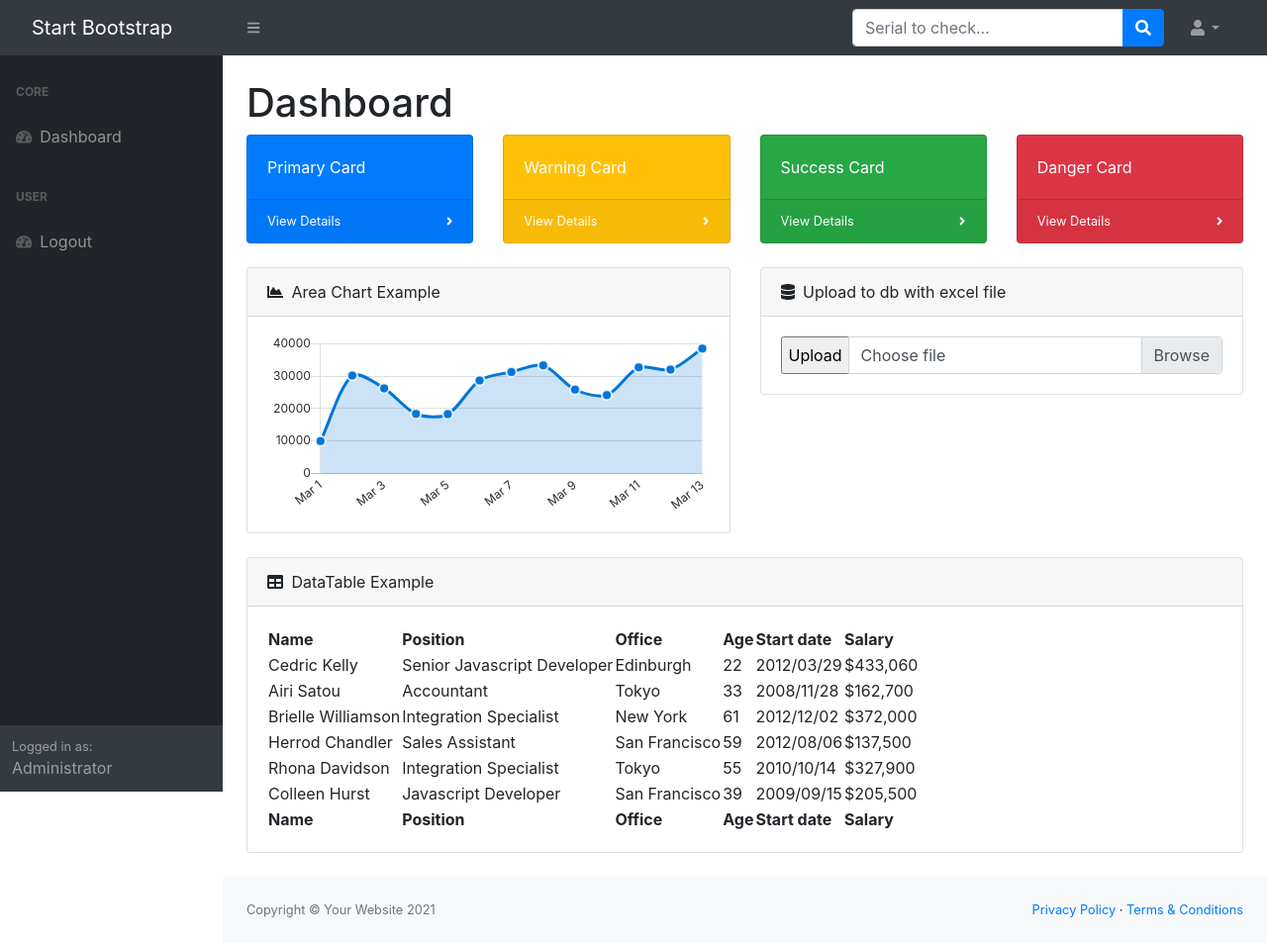
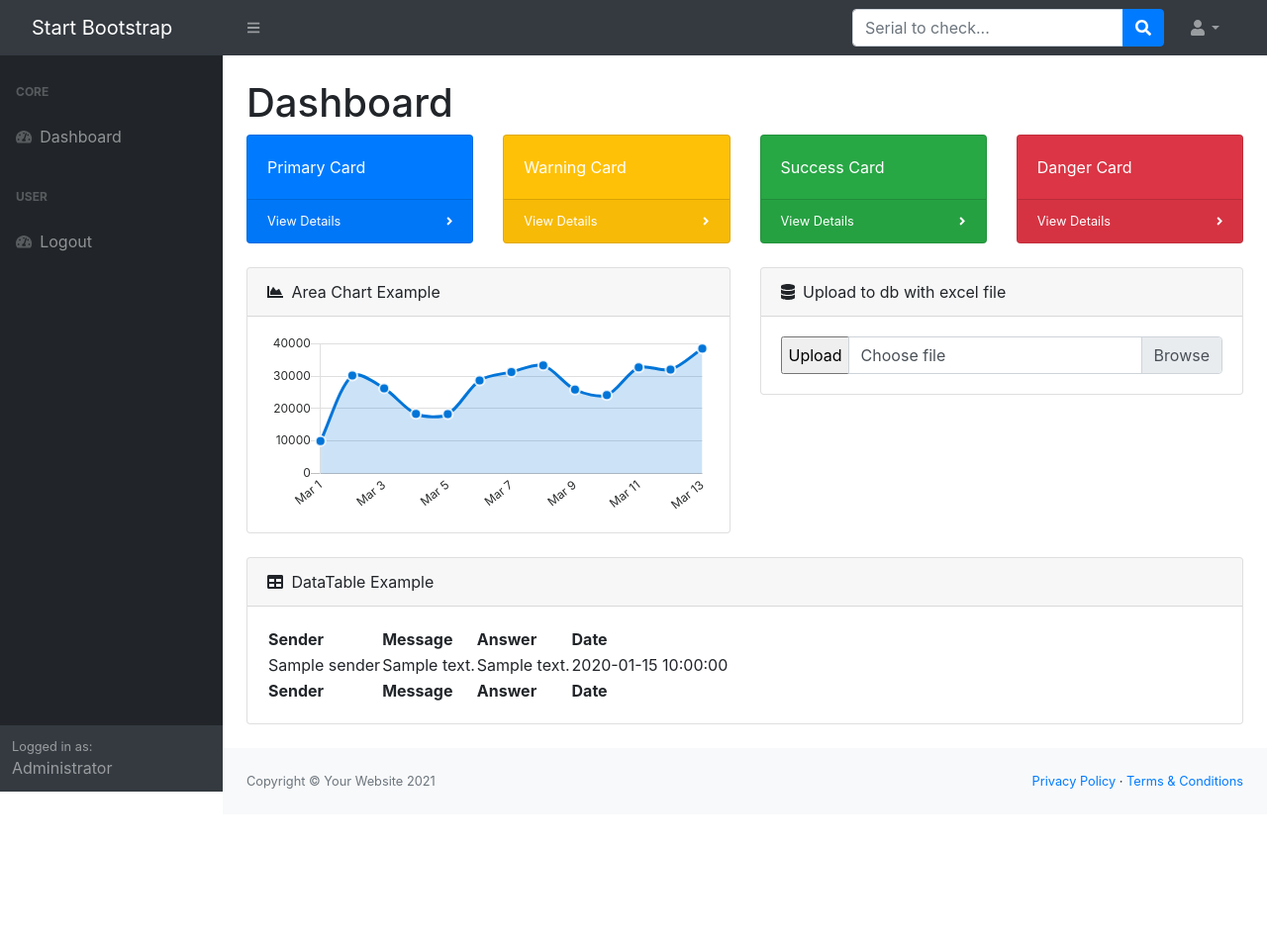
Before and after one commit to sasan-sohrabi/SMS-Serial-Number-Verification-Project, a Flask app: template app/templates/index.html in a window 1280 px wide. Shown: the whole page at 99% size. After the commit the page ends 800 px from the top, so only its background shows below. Run offline with Flask 2, Linux system fonts and the light colour scheme; the template is opened without the code that fills it: most values are stand-ins (such as "Sample title", 1, 10 or a date in 2020); some libraries are stand-ins or nearby versions.

Commit message:
"add table at bottom of gui and show some sms logs"

```diff
--- a/app/main.py
+++ b/app/main.py
@@ -76,16 +76,20 @@ def home():
             flash('Import excel file to database successfully!', 'success')
             #
             return redirect('/')
-    html_str = '''
-    <!doctype html>
-    <title>Upload new File</title>
-    <h1>Upload new File</h1>
-    <form method=post enctype=multipart/form-data>
-      <input type=file name=file>th
-      <input type=submit value=Upload>
-    </form>
-    '''
-    return render_template('index.html')
+
+    # CONNECTION to DATABASE
+    conn_string = f"postgresql://{config.POST_HOST_USERNAME}:{config.POST_HOST_PASSWORD}@{config.POST_HOST}/{config.POST_HOST_DB_NAME}"
+    print("Successfully Connected to Postgresql")
+    pg_conn = psycopg2.connect(conn_string)
+    cur = pg_conn.cursor()
+    cur.execute('SELECT * FROM processed_sms ORDER BY date DESC LIMIT 5000;')
+
+    all_smss = cur.fetchall()
+    smss = []
+    for sms in all_smss:
+        sender, message, answer, date = sms
+        smss.append({'sender': sender, 'message': message, 'answer': answer, 'date': date})
+    return render_template('index.html', data={'smss': smss})
 
 
 @app.route('/check_one_serial', methods=["POST"])
@@ -324,9 +328,4 @@ def page_not_found(error):
 
 
 if __name__ == '__main__':
-    # caching.clear_cache()
-    # caching.clear_cache()
-    # import_database_from_excel('app/Data/data.xlsx')
-    # process('09195145937', 'JM200')
-    # print(check_serial('JM200'))
     app.run("0.0.0.0", 5000)
--- a/app/templates/index.html
+++ b/app/templates/index.html
@@ -23,7 +23,8 @@
     <button class="btn btn-link btn-sm order-1 order-lg-0 me-4 me-lg-0" id="sidebarToggle" href="#!"><i
             class="fas fa-bars"></i></button>
     <!-- Navbar Search-->
-    <form method="POST" action="/check_one_serial" class="d-none d-md-inline-block form-inline ms-auto me-0 me-md-3 my-2 my-md-0">
+    <form method="POST" action="/check_one_serial"
+          class="d-none d-md-inline-block form-inline ms-auto me-0 me-md-3 my-2 my-md-0">
         <div class="input-group">
             <input class="form-control" type="text" placeholder="Serial to check..." aria-label="Search for..."
                    aria-describedby="btnNavbarSearch" name="serial"/>
@@ -167,73 +168,29 @@
                         <table id="datatablesSimple">
                             <thead>
                             <tr>
-                                <th>Name</th>
-                                <th>Position</th>
-                                <th>Office</th>
-                                <th>Age</th>
-                                <th>Start date</th>
-                                <th>Salary</th>
+                                <th>Sender</th>
+                                <th>Message</th>
+                                <th>Answer</th>
+                                <th>Date</th>
                             </tr>
                             </thead>
                             <tfoot>
                             <tr>
-                                <th>Name</th>
-                                <th>Position</th>
-                                <th>Office</th>
-                                <th>Age</th>
-                                <th>Start date</th>
-                                <th>Salary</th>
+                                <th>Sender</th>
+                                <th>Message</th>
+                                <th>Answer</th>
+                                <th>Date</th>
                             </tr>
                             </tfoot>
                             <tbody>
-                            <tr>
-                                <td>Cedric Kelly</td>
-                                <td>Senior Javascript Developer</td>
-                                <td>Edinburgh</td>
-                                <td>22</td>
-                                <td>2012/03/29</td>
-                                <td>$433,060</td>
-                            </tr>
-                            <tr>
-                                <td>Airi Satou</td>
-                                <td>Accountant</td>
-                                <td>Tokyo</td>
-                                <td>33</td>
-                                <td>2008/11/28</td>
-                                <td>$162,700</td>
-                            </tr>
-                            <tr>
-                                <td>Brielle Williamson</td>
-                                <td>Integration Specialist</td>
-                                <td>New York</td>
-                                <td>61</td>
-                                <td>2012/12/02</td>
-                                <td>$372,000</td>
-                            </tr>
-                            <tr>
-                                <td>Herrod Chandler</td>
-                                <td>Sales Assistant</td>
-                                <td>San Francisco</td>
-                                <td>59</td>
-                                <td>2012/08/06</td>
-                                <td>$137,500</td>
-                            </tr>
-                            <tr>
-                                <td>Rhona Davidson</td>
-                                <td>Integration Specialist</td>
-                                <td>Tokyo</td>
-                                <td>55</td>
-                                <td>2010/10/14</td>
-                                <td>$327,900</td>
-                            </tr>
-                            <tr>
-                                <td>Colleen Hurst</td>
-                                <td>Javascript Developer</td>
-                                <td>San Francisco</td>
-                                <td>39</td>
-                                <td>2009/09/15</td>
-                                <td>$205,500</td>
-                            </tr>
+                            {% for sms in data.smss %}
+                                <tr>
+                                    <td>{{ sms.sender }}</td>
+                                    <td>{{ sms.message }}</td>
+                                    <td>{{ sms.answer }}</td>
+                                    <td>{{ sms.date }}</td>
+                                </tr>
+                            {% endfor %}
                             </tbody>
                         </table>
                     </div>
```
